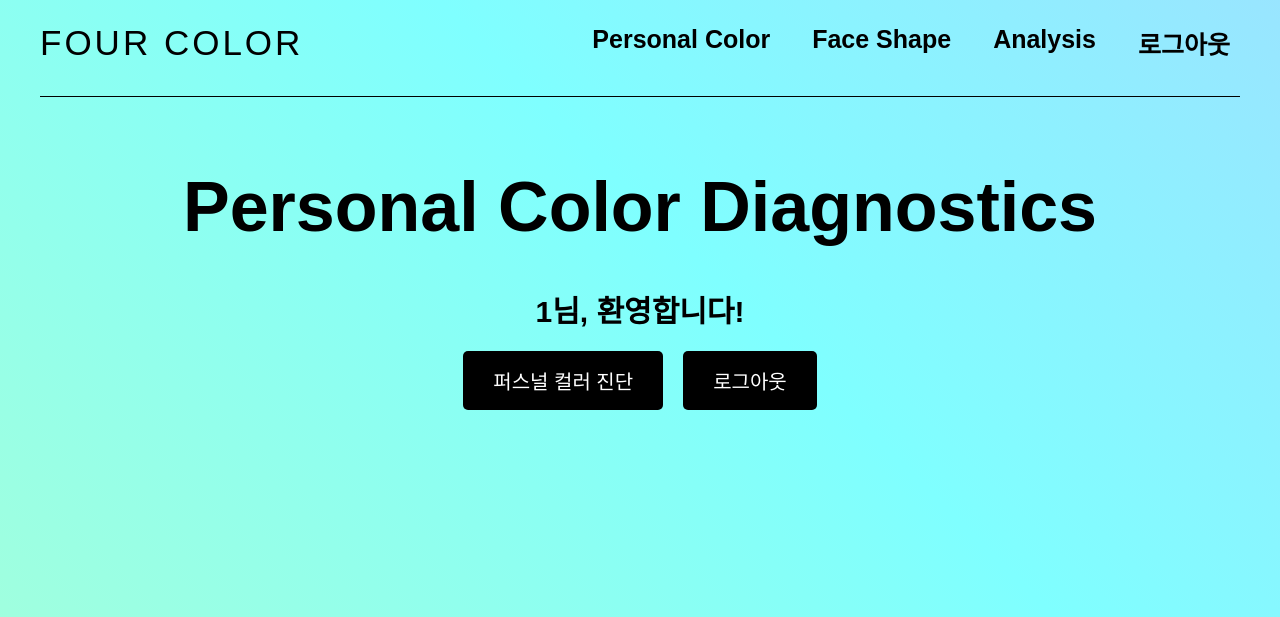
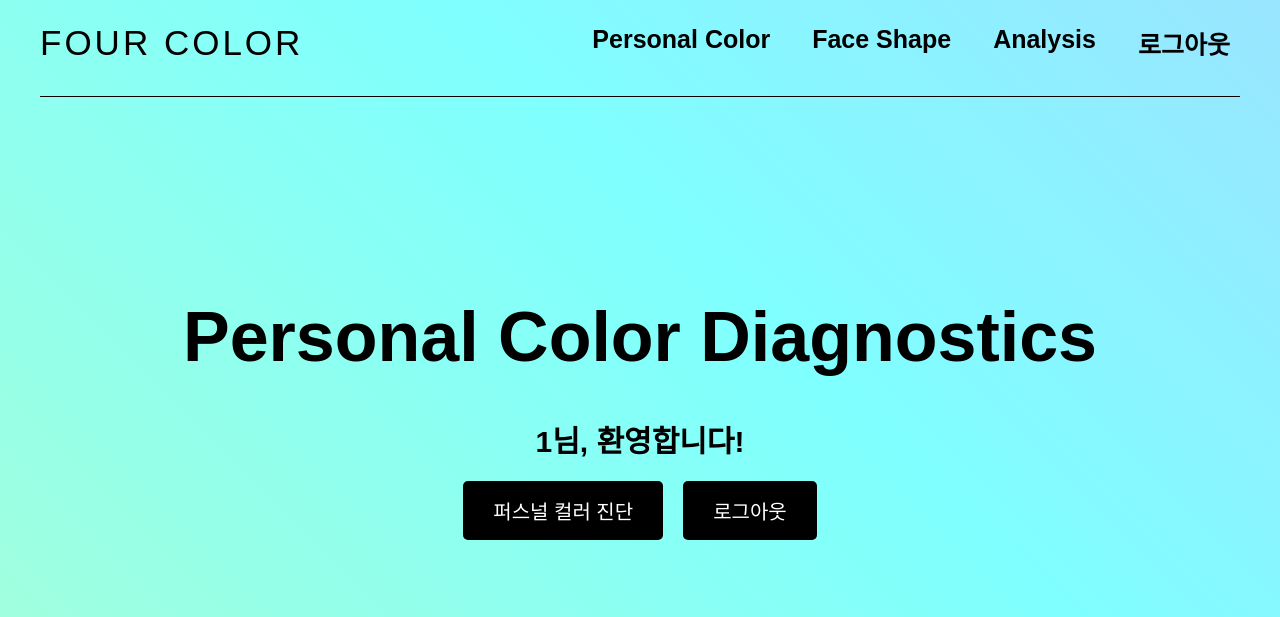
Before and after one commit to suhan1029/gp-test, a Flask app: page / in a window 1280 px wide. Shown: the top 617 px of the page. Run offline with Flask 3, Linux system fonts and the light colour scheme; the visitor is signed in with stand-in values (Sample User, id 1).

Commit message:
UI little change

```diff
--- a/templates/first.html
+++ b/templates/first.html
@@ -5,14 +5,14 @@
 <div class="content">
     <div class="horizontal-line"></div>
     {% if user_id %}
-        <h1 class="header">Personal Color Diagnostics</h1>
+        <h1 class="header" style="margin-top: 200px;">Personal Color Diagnostics</h1>
         <h1 class="subheader">{{ user_id }}님, 환영합니다!</h1>
         <div class="auth-buttons">
             <button onclick="location.href='/personal_color'">퍼스널 컬러 진단</button>
             <button onclick="location.href='/logout'">로그아웃</button>
         </div>
     {% else %}
-        <h1 class="header">Personal Color Diagnostics</h1>
+        <h1 class="header" style="margin-top: 200px;">Personal Color Diagnostics</h1>
         <p class="subheader">Facial Diagnosis</p>
         <div class="auth-buttons">
             <button onclick="location.href='/login'">로그인</button>
--- a/templates/login.html
+++ b/templates/login.html
@@ -4,7 +4,7 @@
 {% block content %}
 <div class="content">
     <div class="horizontal-line"></div>
-    <h1 class="header">로그인</h1>
+    <h1 class="header" style="margin-top: 200px;">로그인</h1>
     <form method="post">
         <input type="text" name="user_id" placeholder="아이디" required>
         <input type="password" name="password" placeholder="비밀번호" required>
--- a/templates/register.html
+++ b/templates/register.html
@@ -4,7 +4,7 @@
 {% block content %}
 <div class="content">
     <div class="horizontal-line"></div>
-    <h1 class="header">회원가입</h1>
+    <h1 class="header" style="margin-top: 200px;">회원가입</h1>
     <form method="post">
         <input type="text" name="user_id" placeholder="아이디" required>
         <button type="button" id="check-id-btn">아이디 중복 확인</button>
```
